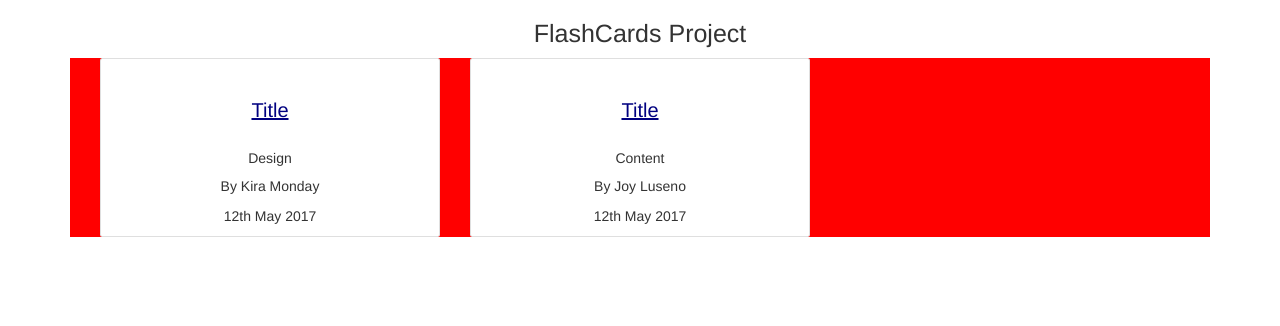
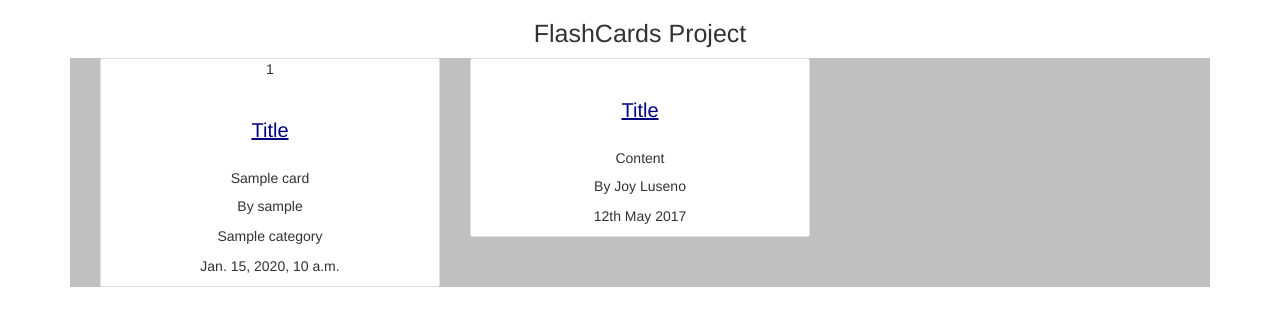
Before and after one commit to jLuseno161/Flashcards, a Django app: template fcards/templates/index.html in a window 1280 px wide. Shown: the top 326 px of the page. Run offline with Django 3.2, Linux system fonts and the light colour scheme; the template is opened without the code that fills it: most values are stand-ins (such as "Sample title", 1, 10 or a date in 2020); some libraries are stand-ins or nearby versions.

Commit message:
save changes

```diff
--- a/fcards/models.py
+++ b/fcards/models.py
@@ -25,7 +25,7 @@ class Flashcard(models.Model):
     date= models.DateField()
 
     def __str__(self):
-        return self.name
+        return self.title
 
 
     def save_flashcard(self):
--- a/fcards/templates/index.html
+++ b/fcards/templates/index.html
@@ -6,23 +6,27 @@
 <h1 class="text-center">FlashCards Project</h1>
 
 <div class="container">
+    {%for card in card%}
     <div class="col-md-4">
-        <div class="card d-flex align-items-center justify-content-center">
+        <div class="card d-flex align-items-center justify-content-center {{card.id}}">
             <div id="term">
+                {{card.id}}
                 <h2>Title</h2>
-                <h5>Design</h5>
+                <h5>{{card.title}}</h5>
             </div>
             <div id="definition">
                 <h2>Description</h2>
-                <h5>An object-oriented computer programming language commonly used to create interactive effects within
-                    web browsers.</h5>
+                <h5>{{card.description}}</h5>
             </div>
             <div>
-                <p>By Kira Monday</p>
-                <p>12th May 2017</p>
+                <p>By {{card.user.username}}</p>
+                <p>{{card.category}}</p>
+                <p>{{card.date}}</p>
+
             </div>
         </div>
     </div>
+    {%endfor%}
     <div class="col-md-4">
         <div class="card d-flex align-items-center justify-content-center">
             <div id="term">
--- a/fcards/views.py
+++ b/fcards/views.py
@@ -1,3 +1,4 @@
+from fcards.models import Flashcard
 from django.http.response import HttpResponse
 from django.shortcuts import redirect, render
 from django.contrib.auth.decorators import login_required
@@ -9,7 +10,10 @@ from fcards.forms import SignUpForm
 # def index(request):
 #     return HttpResponse('Hi there')
 def index(request):
-    return render(request, 'index.html')
+
+    card = Flashcard.objects.all()
+
+    return render(request, 'index.html',{'card': card})
 
 def signup(request):
     print('here')
--- a/static/css/base.css
+++ b/static/css/base.css
@@ -1,6 +1,5 @@
 .container {
-    background-color: red;
-
+    background-color: silver;
 }
 .card {
     text-align: center;
@@ -23,7 +22,6 @@ h3 {
     display: none;
     width: 100%;
     height: 100%;
-
 }
 
 #term {
--- a/static/js/index.js
+++ b/static/js/index.js
@@ -1,5 +1,5 @@
 $(document).ready(function (){
-    $(".card").click(function(){
+    $(".{{card.id}}").click(function(){
         $("#term, #definition").toggle();
     })
 
```
